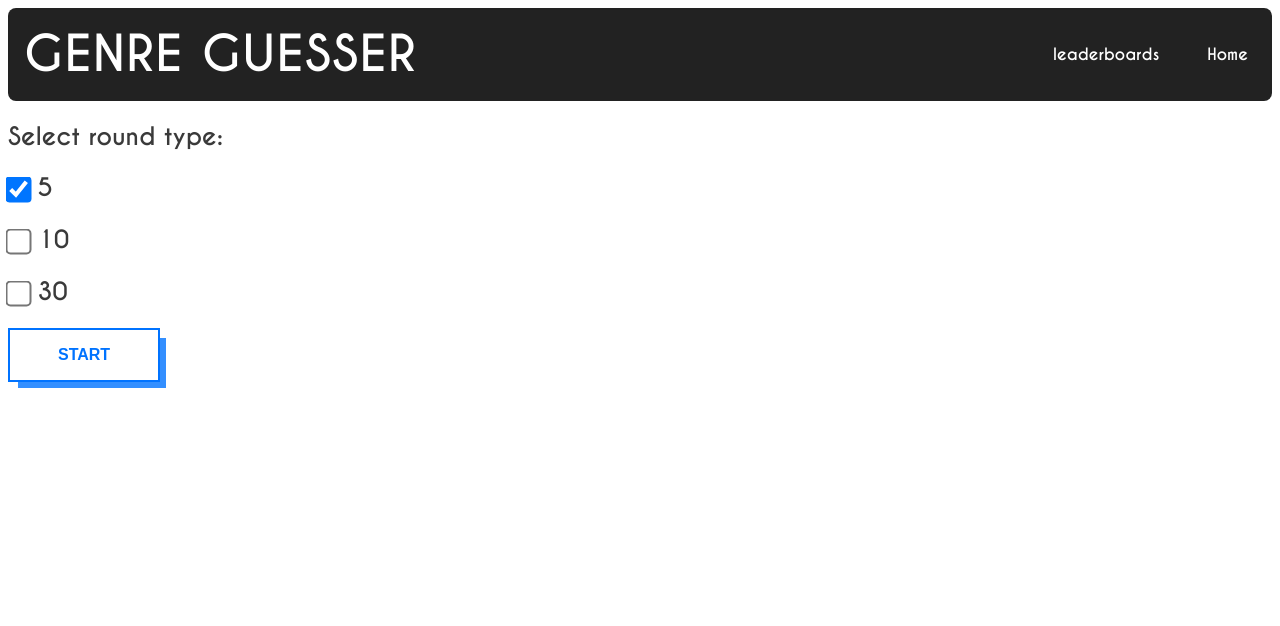
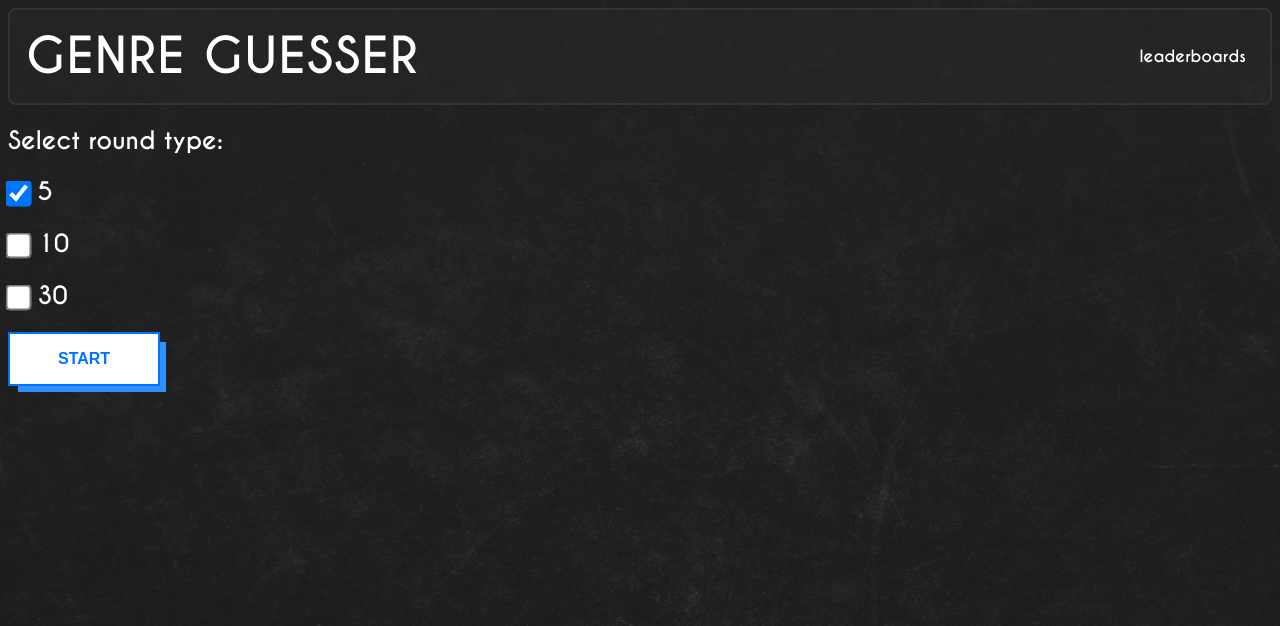
Before and after one commit to basekkelenkamp/everynoise-scraper, a Flask app: page / in a window 1280 px wide. Shown: the top 626 px of the page. Run offline with Flask 2, Linux system fonts and the light colour scheme; parts of the project's set-up code (start-up, migrations or seed data) failed here and were passed over.

Commit message:
dark background, remove darkmode

```diff
--- a/static/css/main.css
+++ b/static/css/main.css
@@ -1,26 +1,46 @@
 @font-face {
   font-family: caviar;
-  src: url(../css/fonts/caviar_dreams/CaviarDreams_Bold.ttf); }
+  src: url(../css/fonts/caviar_dreams/CaviarDreams_Bold.ttf);
+}
+
+html {
+  font-size: 16px;
+}
+
+body {
+  color: #ffffff;
+  font-family: caviar;
+  background-image:
+  linear-gradient(rgba(33, 33, 33, 0.9), rgba(33, 33, 33, 0.7 )),
+  url('../images/background.jpg');
+  background-repeat: no-repeat;
+  background-size: cover;
+  background-position: center center;
+  background-attachment: fixed;
+}
 
 .header-link {
-  color:inherit;
+  color: inherit;
+  text-decoration: none;
+  transition: 0.3s;
+}
+
+.header-link:visited,
+.header-link:hover,
+.header-link:focus,
+.header-link:active {
+  color: inherit;
   text-decoration: none;
 }
 
-.header-link:visited { text-decoration: none; color:inherit; }
-.header-link:hover { text-decoration: underline; color:inherit; }
-.header-link:focus { text-decoration: underline; color:inherit; }
-.header-link:hover, .header-link:active { text-decoration: underline; color:inherit }
-
-html {
-  font-size: 16px; }
-
-body {
-  color: #3a3a3a;
-  font-family: caviar; }
+.header-link:hover,
+.header-link:focus {
+  color: #0073ff;
+}
 
 .bordered {
-  border: solid 1px #0073ff !important; }
+  border: solid 1px #0073ff !important;
+}
 
 button {
   background-color: white;
@@ -29,7 +49,9 @@ button {
   font-weight: bold;
   font-size: 1em;
   position: relative;
-  color: #0073ff; }
+  color: #0073ff;
+}
+
 button:after {
   content: '';
   position: absolute;
@@ -38,42 +60,45 @@ button {
   left: 8px;
   right: -8px;
   bottom: -8px;
-    z-index: -1; }
+  z-index: -1;
+}
 
 header {
   display: flex;
   align-items: center;
   padding: 1rem;
-  background-color: #222;
+  background-color: rgba(51,51,51,0.25);
   color: #fff;
-  border-radius: 0.5rem; }
+  border-radius: 0.5rem;
+  border: #333;
+  border-style: solid;
+  border-width: 2px;
+}
+
 header h1 {
   margin: 0;
   font-size: 3em;
   font-weight: bold;
   text-transform: uppercase;
   letter-spacing: 0.1rem;
-    flex-grow: 1; }
+  flex-grow: 1;
+}
+
 header .icon-container {
   margin-left: 2rem;
   text-align: right;
-    padding: 0.5em; }
+  padding: 0.5em;
+}
 
 form label {
-  font-size: 1.5em; }
+  font-size: 1.5em;
+}
 
 form input[type="checkbox"] {
   margin-right: 0.5em;
   flex-direction: row;
-  -ms-transform: scale(2);
-  /* IE */
-  -moz-transform: scale(2);
-  /* FF */
-  -webkit-transform: scale(2);
-  /* Safari and Chrome */
-  -o-transform: scale(2);
-  /* Opera */
-  transform: scale(2); }
+  transform: scale(2);
+}
 
 ul {
   list-style: none;
@@ -81,7 +106,9 @@ ul {
   padding: 0;
   display: flex;
   flex-direction: column;
-  align-items: center; }
+  align-items: center;
+}
+
 ul li {
   display: flex;
   justify-content: space-between;
@@ -92,15 +119,24 @@ ul {
   background-color: #222;
   color: #fff;
   font-weight: bold;
-    font-size: 1.5rem; }
+  font-size: 1.5rem;
+}
+
 ul li:nth-child(1) {
-      background-color: #f44336; }
+  background-color: #f44336;
+}
+
 ul li:nth-child(2) {
-      background-color: #ff9800; }
+  background-color: #ff9800;
+}
+
 ul li:nth-child(3) {
-      background-color: #ffeb3b; }
+  background-color: #ffeb3b;
+}
+
 ul li:nth-child(n+4) {
-      background-color: #9e9e9e; }
+  background-color: #9e9e9e;
+}
 
 .guess-form {
   display: flex;
@@ -111,20 +147,24 @@ ul {
   box-sizing: border-box;
   border-radius: 0.5rem;
   background-color: #333;
-  color: #fff; }
+  color: #fff;
+}
+
 .guess-form input[type="text"] {
   flex: 1;
   padding: 0.5em;
   font-size: 1.25em;
   border: none;
   background-color: transparent;
-    color: inherit; }
-    .guess-form input[type="text"]:focus, .guess-form input[type="text"] input:focus {
-      outline: none; }
+  color: inherit;
+  outline: none;
+}
+
 .guess-form input[type="submit"] {
   padding: 0.5em 1em;
   font-size: 1em;
   background-color: #fff;
   color: #333;
   border: none;
-    cursor: pointer; }
+  cursor: pointer;
+}
--- a/templates/index.html
+++ b/templates/index.html
@@ -16,6 +16,4 @@
 
 <script src="{{ url_for('static', filename='js/checkbox_handler.js') }}" crossorigin="anonymous"></script>
 
-
-
 {% endblock content %}
--- a/templates/layout.html
+++ b/templates/layout.html
@@ -1,24 +1,18 @@
 <!DOCTYPE html>
 <html>
 <head>
-    <!-- Required meta tags -->
     <meta charset="utf-8">
     <meta name="viewport" content="width=device-width, initial-scale=1, shrink-to-fit=no">
-
-    <!-- Bootstrap CSS -->
-<!--    <link rel="stylesheet" href="https://cdn.jsdelivr.net/npm/bootstrap@4.3.1/dist/css/bootstrap.min.css" integrity="sha384-ggOyR0iXCbMQv3Xipma34MD+dH/1fQ784/j6cY/iJTQUOhcWr7x9JvoRxT2MZw1T" crossorigin="anonymous">-->
-   <link rel="stylesheet" type="text/css" href="{{ url_for('static', filename='css/main.css') }}" crossorigin="anonymous">
+    <link rel="stylesheet" type="text/css" href="{{ url_for('static', filename='css/main.css') }}" crossorigin="anonymous">
     <script src="https://ajax.googleapis.com/ajax/libs/jquery/3.6.1/jquery.min.js" crossorigin="anonymous"></script>
-
-    <link rel="stylesheet" href="{{ url_for('static', filename='css/main.css') }}">
-
     <title>Guess the Genre</title>
 </head>
 <body>
     <header>
         <h1><a class="header-link" href="{{ url_for('index') }}">Genre guesser</a></h1>
-        <div class="icon-container"><a class="header-link" href="{{ url_for('leaderboards') }}">leaderboards</a></div>
-        <div class="icon-container"><a class="header-link" href="{{ url_for('index') }}">Home</a></div>
+        <div class="icon-container">
+            <a class="header-link" href="{{ url_for('leaderboards') }}">leaderboards</a>
+        </div>
     </header>
     <div>{% block content %}{% endblock %}</div>
 </body>
```
Also changed, not shown: static/images/background.jpg (added). Lines whose indentation alone changed are shown as unchanged.
